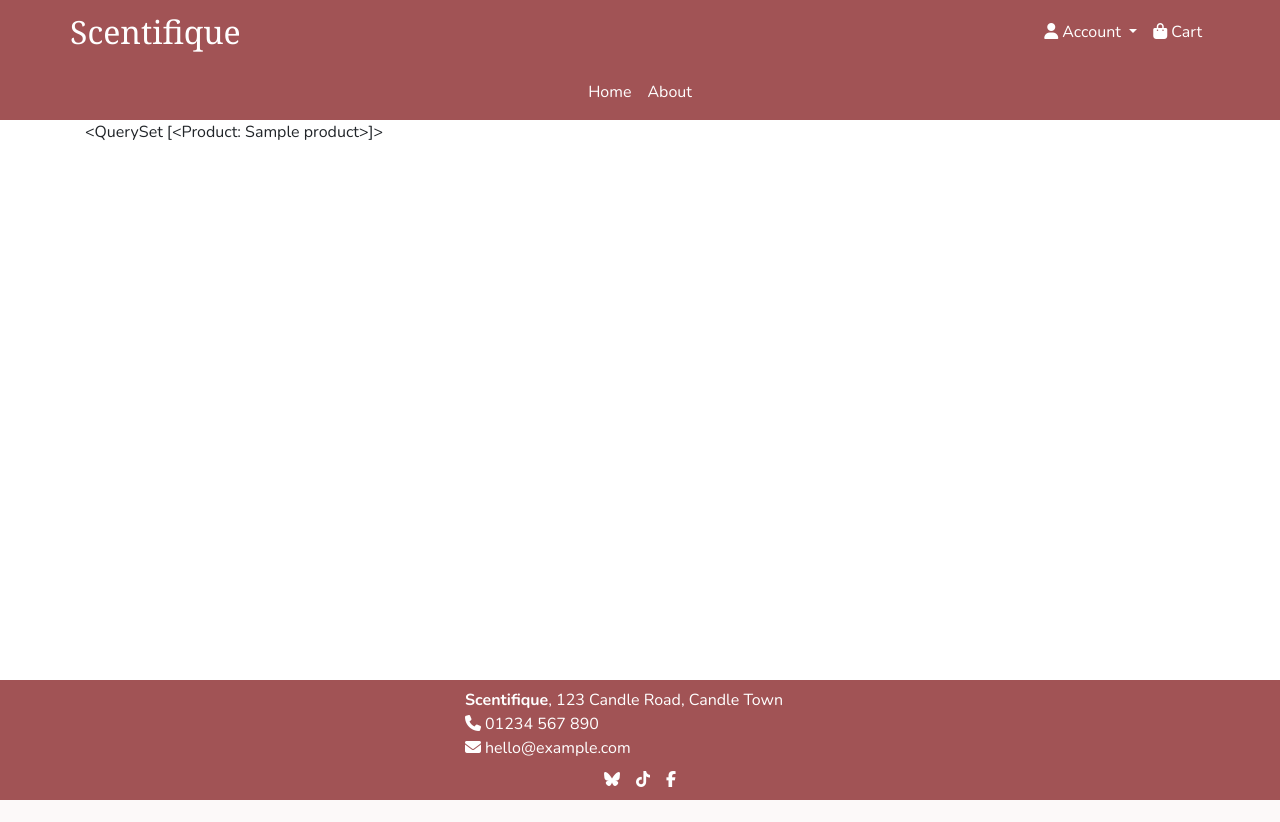
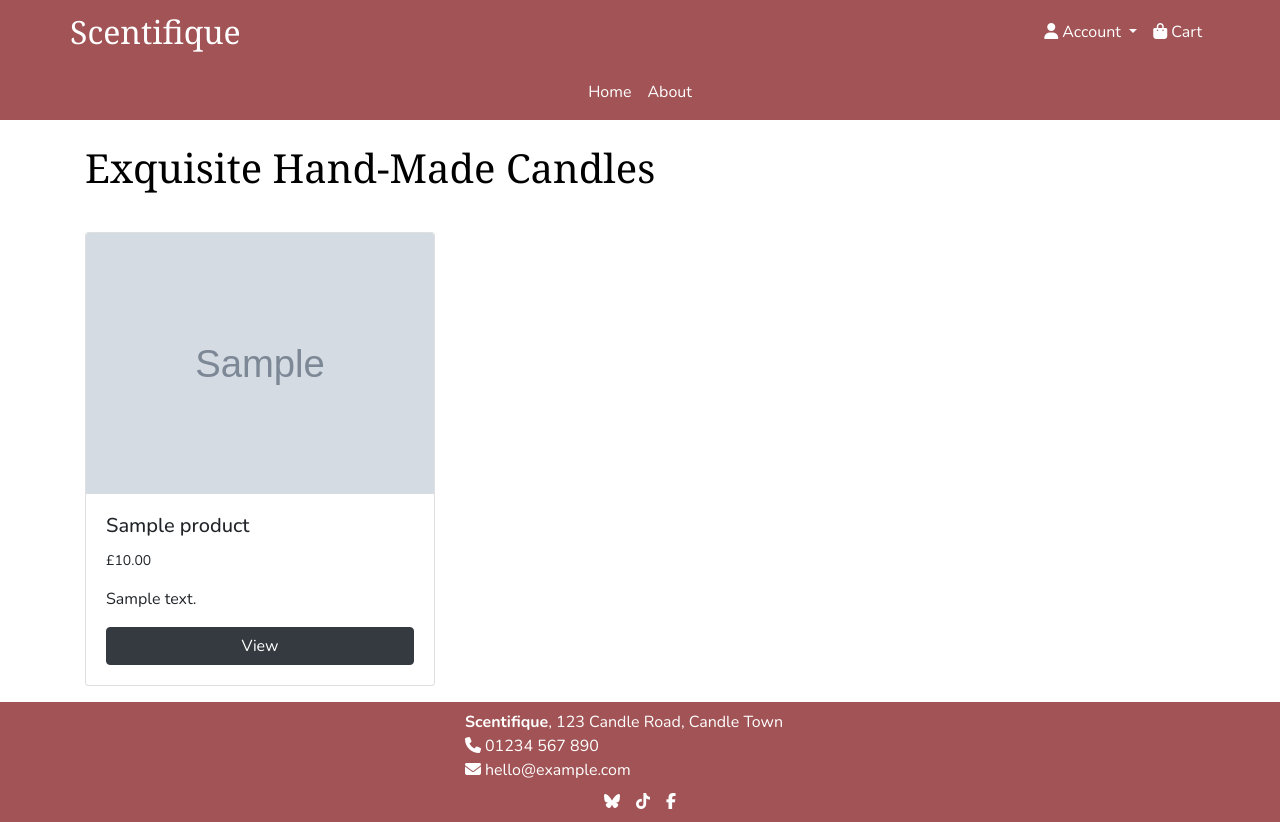
Before and after one commit to John-Kingham/scentifique, a Django app: page /products/ in a window 1280 px wide. Before the commit the page ends 800 px from the top, so only its background shows below. Run offline with Django 3.2, Linux system fonts and the light colour scheme; tables that the repository leaves empty hold one stand-in row (values such as "Sample post"); grey boxes marked "Sample" are stand-in pictures; some libraries are stand-ins or nearby versions; some web fonts are replaced.

Commit message:
feat: improve product list styling

```diff
--- a/about/templates/about/about.html
+++ b/about/templates/about/about.html
@@ -6,7 +6,7 @@
     <div class="container p-3">
         <article class="row justify-content-center">
             <div class="col-md-10 col-lg-8">
-                <h2 class="content-heading">{{ about.title }}</h2>
+                <h1 class="content-heading">{{ about.title }}</h2>
                 <div class="my-3">{{ about.content | safe }}</div>
             </div>
         </article>
--- a/products/templates/products/products.html
+++ b/products/templates/products/products.html
@@ -5,10 +5,29 @@
     <!-- Products content -->
     <div class="overlay"></div>
     <div class="container h-100">
-        <div class="row h-100">
-            <div class="col">
-                {{ products }}
+        <div class="row my-4">
+            <div class="col-12">
+                <h1 class="content-heading">Exquisite Hand-Made Candles</h1>
             </div>
+        </div>
+        <div class="row my-2">
+            {% for product in products %}
+                <div class="col-md-6 col-lg-4 my-2">
+                    <div class="card h-100">
+                        {% if product.image %}
+                            <a href=""><img src="{{ product.image.url }}" class="card-img-top" alt="{{ product.name }}"></a>
+                        {% else %}
+                            <a href=""><img src="{{ MEDIA_URL }}noimage.png" class="card-img-top" alt="{{ product.name }}"></a>
+                        {% endif %}
+                        <div class="card-body d-flex flex-column">
+                            <h5 class="card-title">{{ product.name }}</h5>
+                            <p class="small">£{{ product.price }}</p>
+                            <p class="card-text">{{ product.description }}</p>
+                            <a href="#" class="btn btn-dark mt-auto">View</a>
+                        </div>
+                    </div>
+                </div>
+            {% endfor %}
         </div>
     </div>
 {% endblock content %}
--- a/scentifique/settings.py
+++ b/scentifique/settings.py
@@ -73,6 +73,7 @@ TEMPLATES = [
         "OPTIONS": {
             "context_processors": [
                 "django.template.context_processors.debug",
+                "django.template.context_processors.media",  # For media
                 "django.template.context_processors.request",  # For AllAuth
                 "django.contrib.auth.context_processors.auth",
                 "django.contrib.messages.context_processors.messages",
```
Also changed, not shown: media/mid-thin-candle.jpg (added), media/noimage.png (added), media/short-wide-candle.jpg (added), media/simple-small-candle.jpg (added), media/small-tea-light.jpg (added), media/small-thin-candle.jpg (added), 5 other files.
